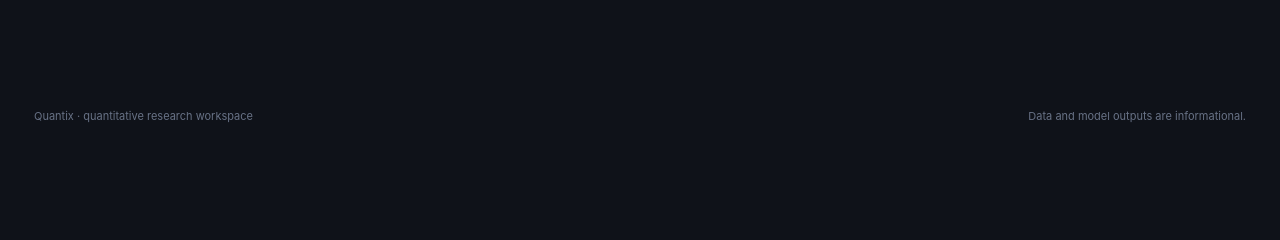
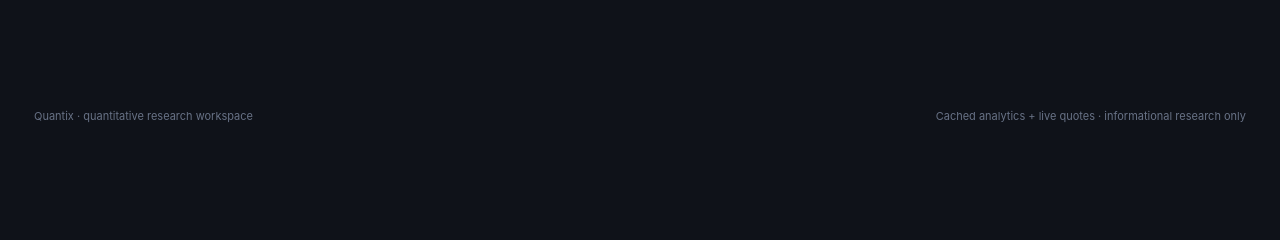
Before and after one commit to andygeng2023/Quantix, a PHP site: page /index.php in a window 1280 px wide. Shown: the part 1370-1610 px from the top of the page. Run offline with PHP 8.4, Linux system fonts and the light colour scheme; data that the repository does not hold is empty.

Commit message:
Redesign Quantix workspace and data resilience

```diff
--- a/web/partials/footer.php
+++ b/web/partials/footer.php
@@ -1,3 +1 @@
-</div></main>
-<footer class="site-footer"><span>Quantix · quantitative research workspace</span><span>Data and model outputs are informational.</span></footer>
-</body></html>
+</div></main><footer class="site-footer"><span>Quantix · quantitative research workspace</span><span>Cached analytics + live quotes · informational research only</span></footer></body></html>
```
